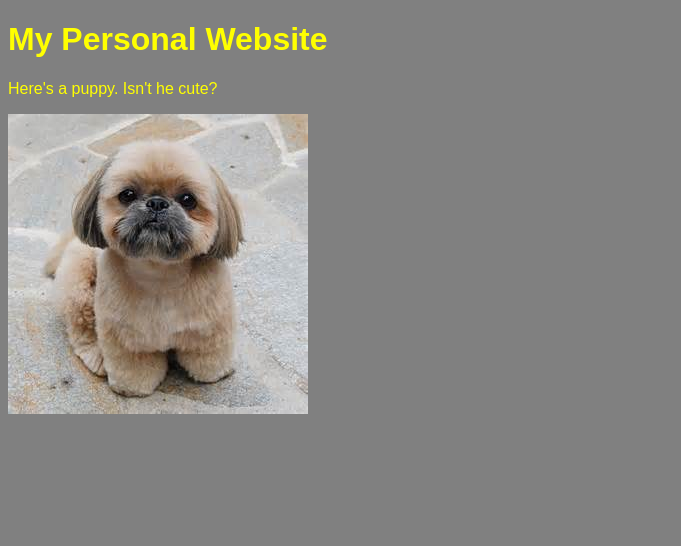
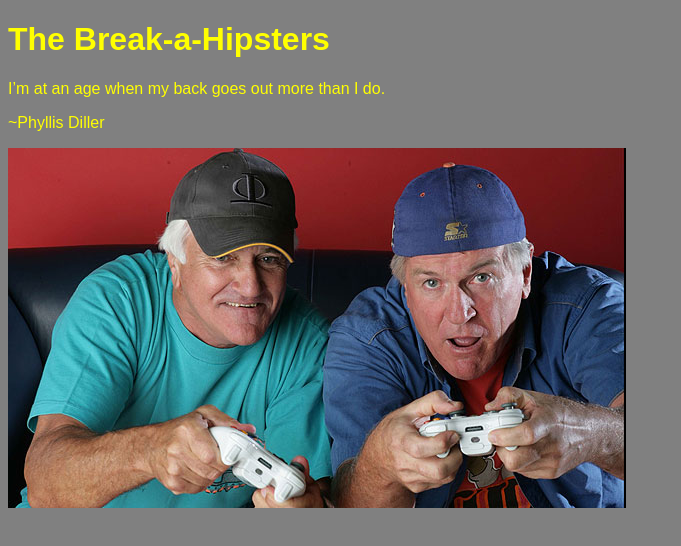
Before and after one commit to SunshineBrown/sunshinebrown.github.io, a plain HTML site: page index.html in a window 1280 px wide. Shown: the whole page, without its empty margins (0-681 px from the left). Drawn offline with Linux system fonts and the light colour scheme.

Commit message:
commit index update

```diff
--- a/index.html
+++ b/index.html
@@ -12,11 +12,12 @@
 
         <div class="container">
 
-            <h1>My Personal Website</h1>
+            <h1>The Break-a-Hipsters</h1>
 
-            <p>Here's a puppy. Isn't he cute?</p>
+            <p>I’m at an age when my back goes out more than I do.</p>
+            <p>~Phyllis Diller</p>
 
-            <img src="img/Dougie-the-Shih-Tzu.jpg">
+            <img src="img/silver-gamers.jpg">
 
         </div>
 
```
